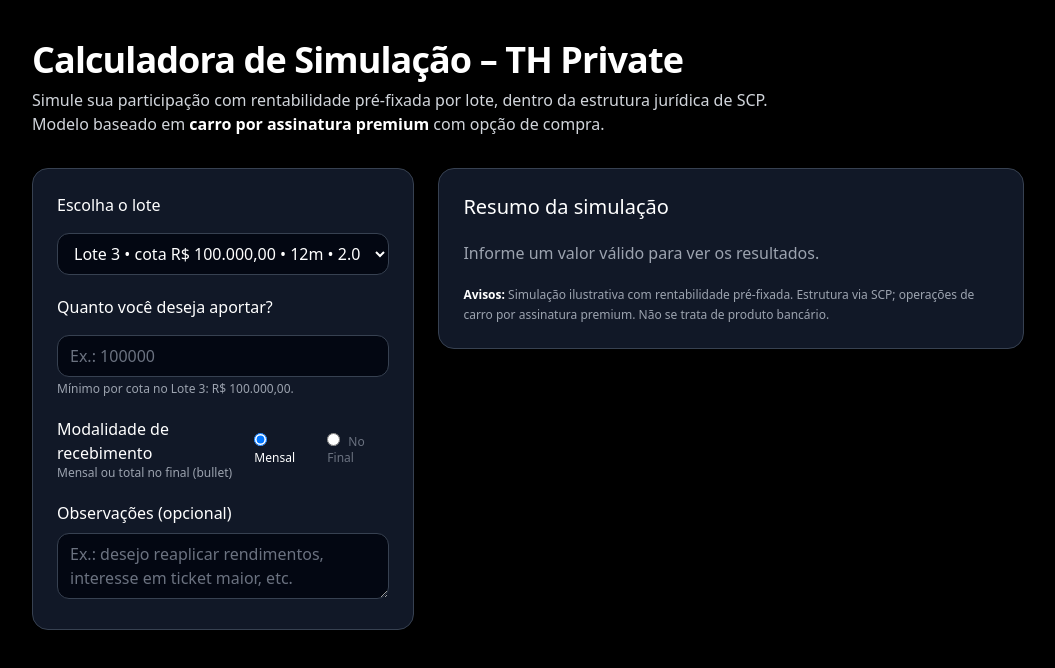
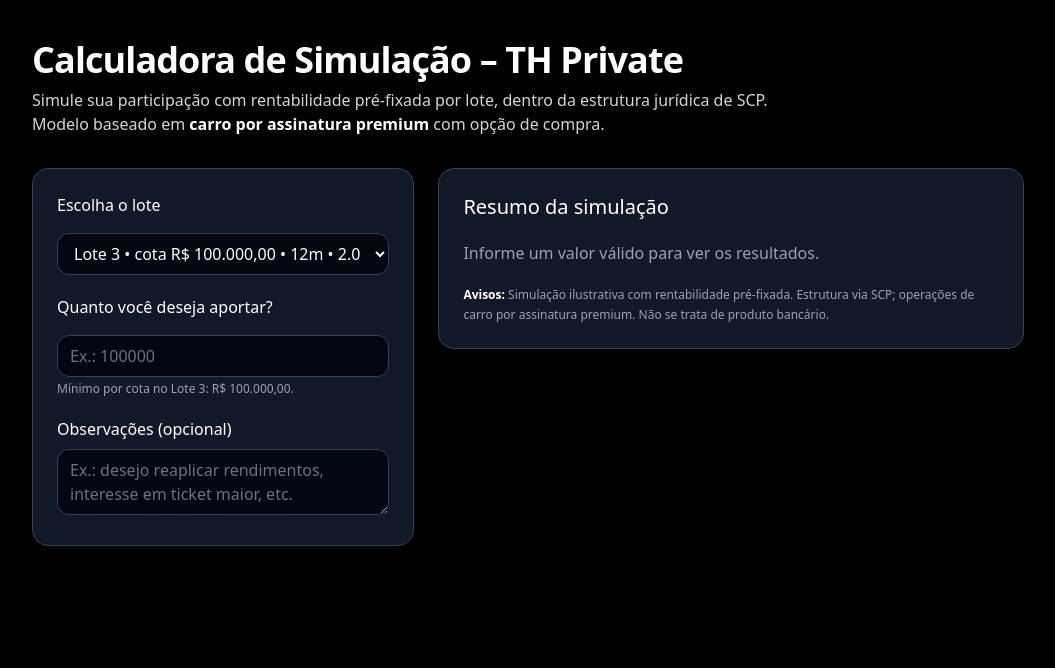
Before and after one commit to mychaelparanhos/calculadora-thprivate, a Next.js app: page / in a window 1280 px wide. Shown: the top 668 px of the page, without its empty margins (112-1167 px from the left). Built offline with nearby package versions, Linux system fonts and the light colour scheme.

Commit message:
Feature: Simplificar calculadora para apenas recebimento mensal - remover opção 'No Final' e juros compostos

```diff
--- a/app/page.tsx
+++ b/app/page.tsx
@@ -11,7 +11,7 @@ const LOTES = [
   { id: 6, nome: 'Lote 6', cota: 1500000, prazo: 24, taxaMes: 0.026 },
 ] as const;
 
-type Modo = 'mensal' | 'bullet';
+type Modo = 'mensal';
 
 // Format number as BRL currency
 const brl = (n: number) => new Intl.NumberFormat('pt-BR', { style: 'currency', currency: 'BRL' }).format(n || 0);
@@ -20,7 +20,7 @@ const pct = (n: number) => `${(n * 100).toFixed(2)}%`;
 export default function Page() {
   const [loteId, setLoteId] = useState('3');
   const [valor, setValor] = useState('');
-  const [modo, setModo] = useState<Modo>('mensal');
+  const modo: Modo = 'mensal';
 
   const lote = LOTES.find(l => String(l.id) === loteId)!;
   // Remove non-numeric characters before converting to number
@@ -32,15 +32,12 @@ export default function Page() {
     const principal = cotas * lote.cota;
     const n = lote.prazo;
     const i = lote.taxaMes;
-    if (modo === 'mensal') {
-      const rendimentoMensal = principal * i;
-      const totalRend = rendimentoMensal * n;
-      return { principal, rendimentoMensal, totalRend, valorFinal: principal + totalRend };
-    }
-    const valorFinal = principal * Math.pow(1 + i, n);
-    const totalRend = valorFinal - principal;
-    return { principal, rendimentoMensal: totalRend / n, totalRend, valorFinal };
-  }, [cotas, lote, modo]);
+
+    // Apenas rendimento mensal simples (sem juros compostos)
+    const rendimentoMensal = principal * i;
+    const totalRend = rendimentoMensal * n;
+    return { principal, rendimentoMensal, totalRend, valorFinal: principal + totalRend };
+  }, [cotas, lote]);
 
   return (
     <div className="min-h-screen w-full bg-black text-gray-100 py-10">
@@ -85,22 +82,6 @@ export default function Page() {
                 Mínimo por cota no {lote.nome}: {brl(lote.cota)}.
               </p>
             </div>
-            <div className="flex items-center justify-between">
-              <div>
-                <span className="text-white block">Modalidade de recebimento</span>
-                <p className="text-xs text-gray-400">Mensal ou total no final (bullet)</p>
-              </div>
-              <div className="flex items-center gap-4">
-                <label className={`text-xs cursor-pointer ${modo === 'mensal' ? 'text-white' : 'text-gray-500'}`}>
-                  <input type="radio" className="mr-2" checked={modo === 'mensal'} onChange={() => setModo('mensal')} />
-                  Mensal
-                </label>
-                <label className={`text-xs cursor-pointer ${modo === 'bullet' ? 'text-white' : 'text-gray-500'}`}>
-                  <input type="radio" className="mr-2" checked={modo === 'bullet'} onChange={() => setModo('bullet')} />
-                  No Final
-                </label>
-              </div>
-            </div>
             <div>
               <label className="text-white block mb-2">Observações (opcional)</label>
               <textarea
@@ -120,7 +101,8 @@ export default function Page() {
                   <Item k="Lote selecionado" v={`${lote.nome} | Cota ${brl(lote.cota)} | Prazo ${lote.prazo} meses | ${pct(lote.taxaMes)}/mês`} />
                   <Item k="Cotas consideradas" v={`${cotas} ${cotas === 1 ? 'cota' : 'cotas'}`} />
                   <Item k="Valor aportado" v={brl(res.principal)} />
-                  <Item k={modo === 'mensal' ? 'Rendimento mensal' : 'Média mensal (ref.)'} v={brl(res.rendimentoMensal)} />
+                  <Item k="Modalidade" v="Recebimento Mensal" />
+                  <Item k="Rendimento mensal" v={brl(res.rendimentoMensal)} />
                 </div>
                 <div className="bg-gray-950 border border-gray-700 rounded-2xl p-4 space-y-2">
                   <Item k="Rendimento total" v={brl(res.totalRend)} />
```
